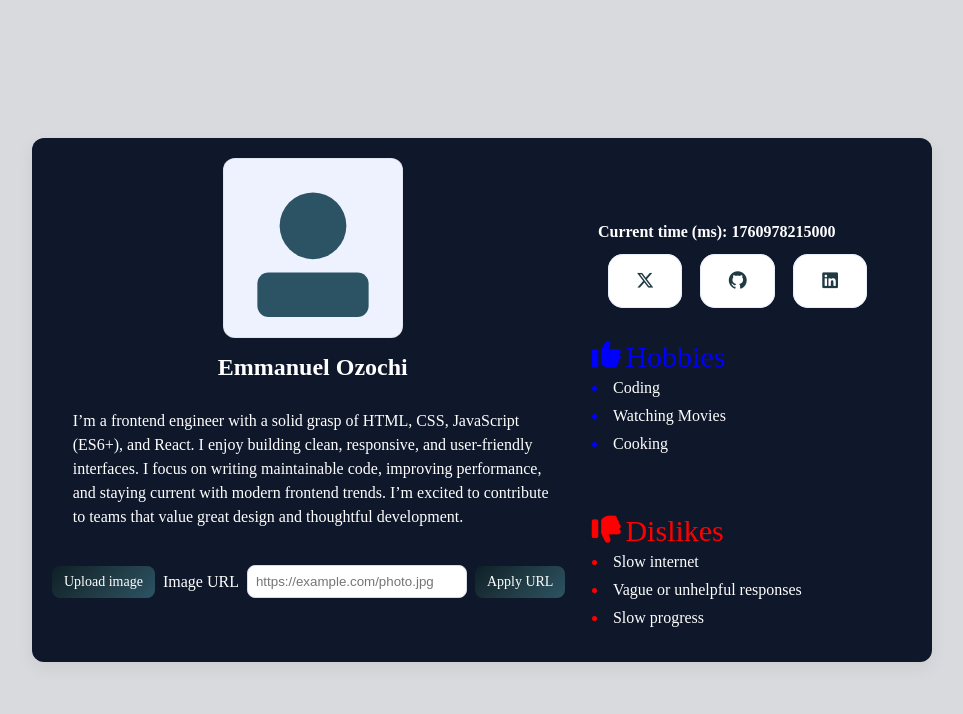
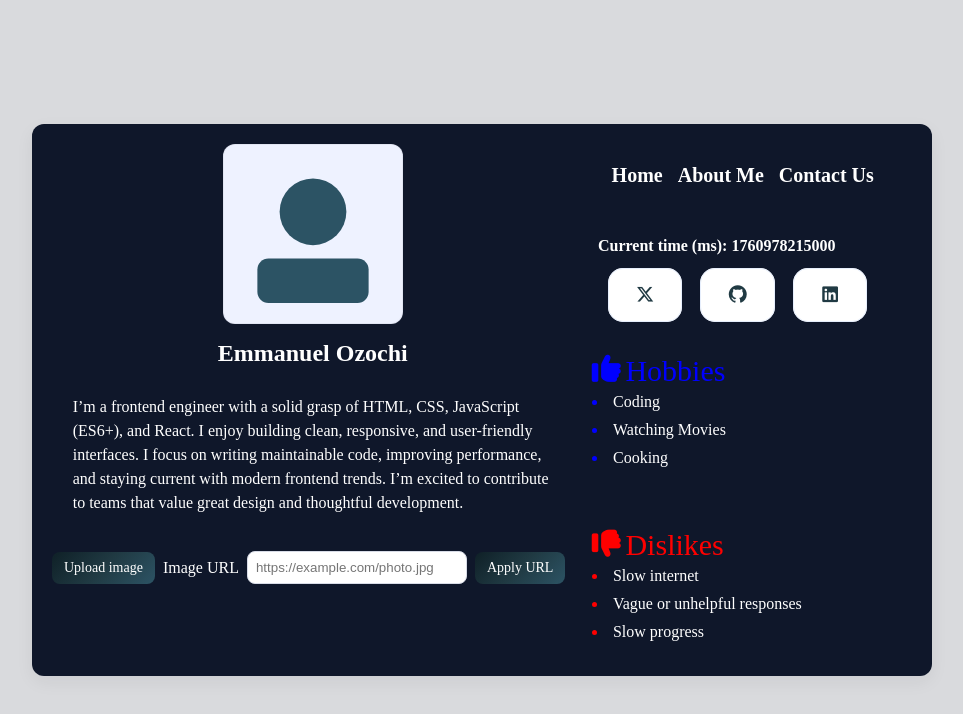
Before and after one commit to Chidelemmanuel/HNG-Profile-card, a plain HTML site: page index.html in a window 1280 px wide. Shown: the whole page, without its empty margins (158-1121 px from the left). Drawn offline with Linux system fonts and the light colour scheme.

Commit message:
navigation added

```diff
--- a/index.html
+++ b/index.html
@@ -69,7 +69,17 @@
 
         </header>
 
+
+
         <div class="profile-meta">
+
+          <div data-testid="navigation" class="navigation">
+            <ul>
+              <li><a href="index.html">Home</a></li>
+              <li><a href="about.html">About Me</a></li>
+              <li><a href="contact.html">Contact Us</a></li>
+            </ul>
+          </div>
 
           <aside class="profile-lists">
              <p class="time" aria-live="polite">
--- a/style.css
+++ b/style.css
@@ -117,8 +117,35 @@ body {
   color: #fff;
 }
 
+.navigation {
+  display: flex;
+  padding: 20px;
+  color: #fff;
+  font-size: 20px;
+  margin-top: -100px;
+}
+
+.navigation li {
+  display: inline;
+  margin: 5px;
+  font-weight: bolder;
+  text-decoration: none;
+}
+
+.navigation li a {
+  color: #fff;
+  text-decoration: none;
+  cursor: pointer;
+}
+
+.navigation li a:hover {
+  padding: 10px;
+  border-radius: 8px;
+  border: 2px solid #fff;
+}
+
 section {
-  padding: 200px;
+  /* padding: 200px;   */
 }
 
 .profile-meta h2 {
@@ -141,7 +168,7 @@ section {
 }
 
 .time {
-  margin: -35px 0 20px 0;
+  margin: 30px 0 20px 0;
   color: #fff;
   font-weight: bolder;
 }
```
Also changed, not shown: about.html (added), contact.html (added).
